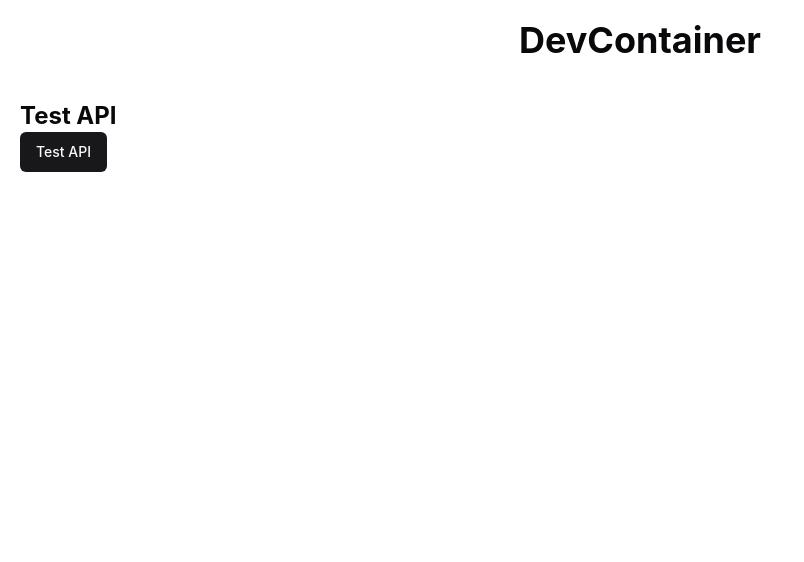
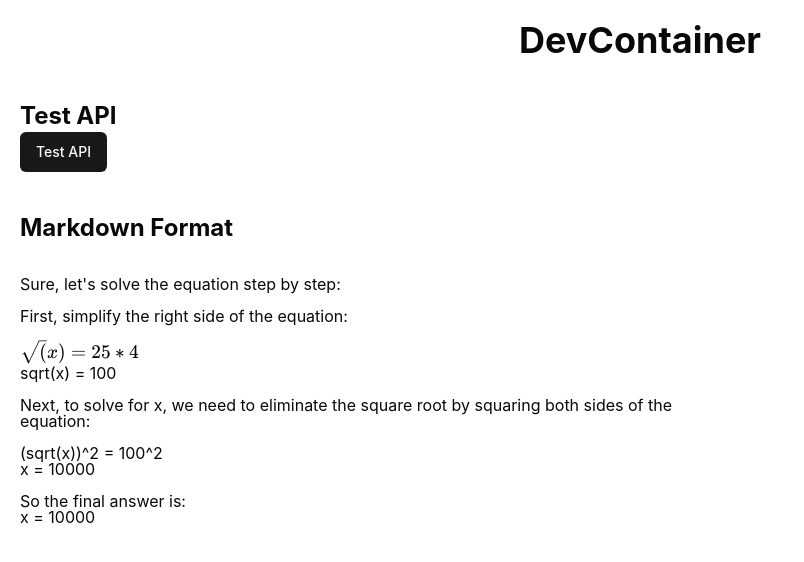
Before and after one commit to BimGoAround/easymath-client, a React (Vite) app: page /dev in a window 1280 px wide. Shown: the top 562 px of the page, without its empty margins (0-804 px from the left). Built offline with nearby package versions, Linux system fonts and the light colour scheme; no server answers; what apisauce would draw is missing.

Commit message:
fix: text animator props and dev container

```diff
--- a/package.json
+++ b/package.json
@@ -18,18 +18,23 @@
     "@tanstack/react-query": "^5.40.0",
     "@tanstack/react-query-devtools": "^5.40.0",
     "@types/dompurify": "^3.0.5",
+    "@types/react-katex": "^3.0.4",
     "apisauce": "^3.0.1",
     "axios": "^1.7.2",
     "class-variance-authority": "^0.7.0",
     "clsx": "^2.1.1",
     "dompurify": "^3.1.5",
     "framer-motion": "^11.2.10",
+    "katex": "^0.16.10",
     "lucide-react": "^0.381.0",
     "react": "^18.2.0",
     "react-dom": "^18.2.0",
+    "react-katex": "^3.0.1",
     "react-markdown": "^9.0.1",
     "react-router-dom": "^6.23.1",
+    "rehype-katex": "^7.0.0",
     "remark-gfm": "^4.0.0",
+    "remark-math": "^6.0.0",
     "tailwind-merge": "^2.3.0",
     "tailwindcss-animate": "^1.0.7",
     "vite-plugin-svgr": "^4.2.0"
--- a/src/components/TextAnimator/index.tsx
+++ b/src/components/TextAnimator/index.tsx
@@ -1,13 +1,14 @@
 import { useEffect, useState } from 'react';
 import ReactMarkdown from 'react-markdown';
-import remarkGfm from 'remark-gfm';
+import rehypeKatex from 'rehype-katex';
+import remarkMath from 'remark-math';
 
 import { cn } from '@/lib/utils';
 
 type TextAnimatorProps = {
   className?: string;
   text: string;
-  speed: number;
+  speed?: number;
 };
 
 export const TextAnimator = ({ text, speed, ...props }: TextAnimatorProps) => {
@@ -32,11 +33,10 @@
 
   return (
     <ReactMarkdown
-      {...props}
-      remarkPlugins={[remarkGfm]}
+      children={displayedText}
+      rehypePlugins={[rehypeKatex]}
+      remarkPlugins={[remarkMath]}
       className={cn('whitespace-pre-wrap', props.className)}
-    >
-      {displayedText}
-    </ReactMarkdown>
+    />
   );
 };
--- a/src/containers/Dev/index.tsx
+++ b/src/containers/Dev/index.tsx
@@ -1,21 +1,29 @@
 import { useState } from 'react';
 
+import { TextAnimator } from '@/components';
 import { Button } from '@/components/ui/button';
 import { useGetTest } from '@/queries';
 
 export const DevContainer = () => {
   const [isEnableTest, setIsEnableTest] = useState(false);
+  const answer = {
+    index: 0,
+    message: {
+      role: 'assistant',
+      content:
+        "Sure, let's solve the equation step by step:\n\nFirst, simplify the right side of the equation:\n\n $$ \\sqrt(x) = 25 * 4 $$\nsqrt(x) = 100\n\nNext, to solve for x, we need to eliminate the square root by squaring both sides of the equation:\n\n(sqrt(x))^2 = 100^2\nx = 10000\n\nSo the final answer is:\nx = 10000",
+    },
+    logprobs: null,
+    finish_reason: 'stop',
+  };
 
-  const { test, isLoading } = useGetTest({
+  const { isLoading } = useGetTest({
     enabled: isEnableTest,
   });
 
   const handleClickTest = () => {
     setIsEnableTest(true);
   };
-
-  // eslint-disable-next-line no-console
-  console.log('test data', test);
 
   return (
     <div>
@@ -28,6 +36,18 @@
           Test API
         </Button>
       </div>
+
+      {/* MARKDOWN FORMAT SECTION */}
+      <div className="markdown-format-section p-5">
+        <h2 className="text-2xl font-bold">Markdown Format</h2>
+        <div className="mt-8 max-w-2xl w-full">
+          <div className="flex items-start gap-4">
+            <div className="flex items-end gap-1">
+              <TextAnimator text={answer.message.content} speed={0} />
+            </div>
+          </div>
+        </div>
+      </div>
     </div>
   );
 };
--- a/src/main.tsx
+++ b/src/main.tsx
@@ -1,4 +1,5 @@
 import './globals.css';
+import 'katex/dist/katex.min.css';
 
 import { QueryClient, QueryClientProvider } from '@tanstack/react-query';
 import { ReactQueryDevtools } from '@tanstack/react-query-devtools';
```
Also changed, not shown: 1 other file (tests, documents, lock files or other folders).
